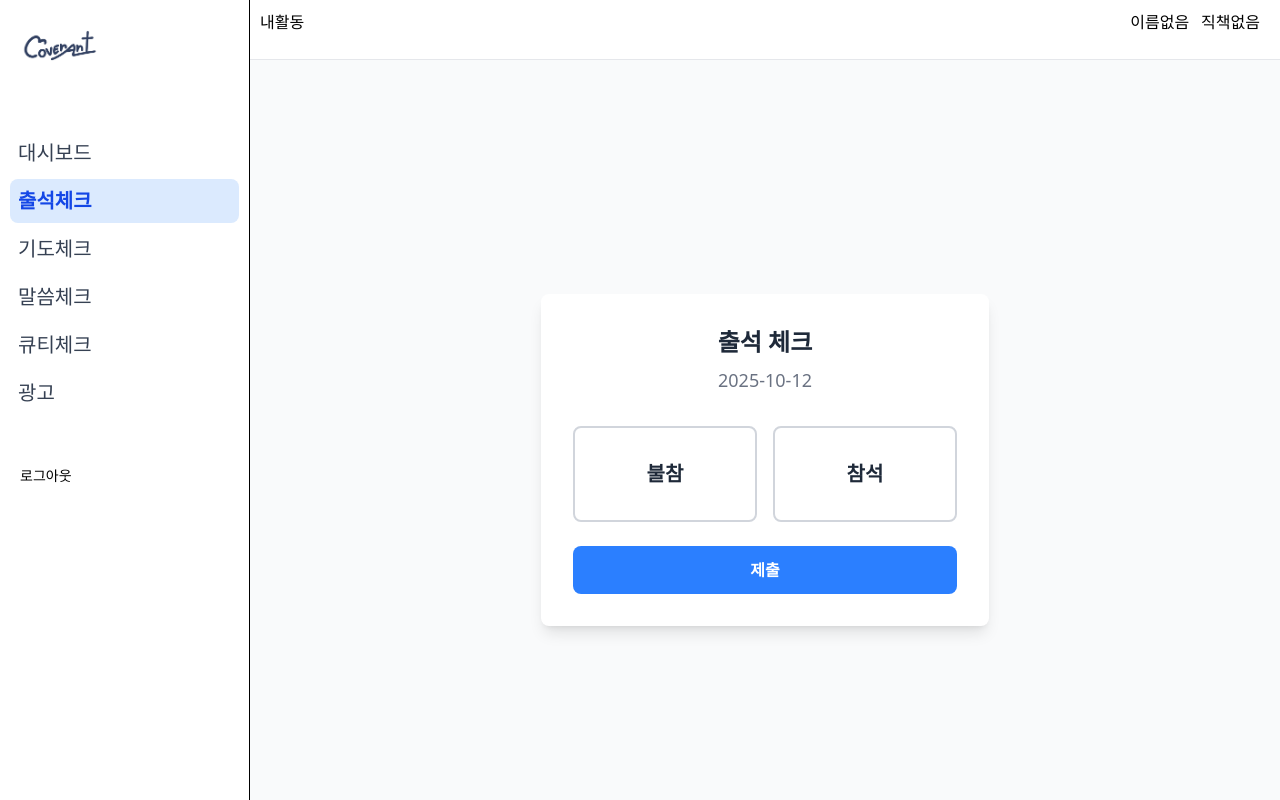
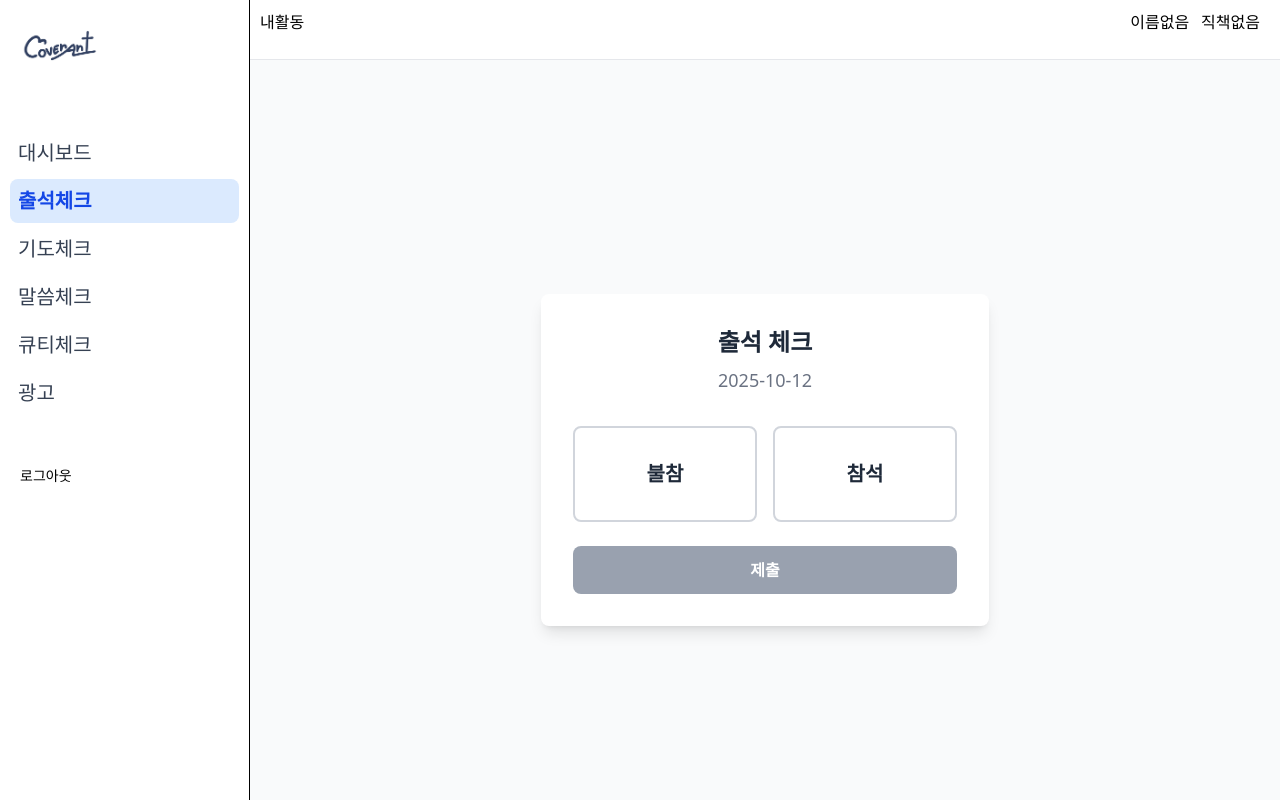
Before and after one commit to jin-park0115/JejaYuth, a React (Vite) app: page /home/attendance in a window 1280 px wide. Built offline with nearby package versions, Linux system fonts and the light colour scheme; no server answers.

Commit message:
feat: 출석체크 부분 supabase랑 연동

```diff
--- a/src/components/SideNavComponent.tsx
+++ b/src/components/SideNavComponent.tsx
@@ -1,5 +1,6 @@
 import { Link, useLocation, useNavigate } from "react-router-dom";
 import logo from "../assets/covenentLogo.jpg";
+import { useAuthStore } from "../store/useAuthStore";
 
 const menuItems = [
   { name: "대시보드", path: "/home/dashboard" },
@@ -13,13 +14,13 @@ const menuItems = [
 export function SideNavComponent() {
   const location = useLocation();
   const navigate = useNavigate();
+  const logoutAuth = useAuthStore((state) => state.clearAuth);
+
   const handleLogout = () => {
-    confirm("로그아웃 하시겠습니까?");
-    localStorage.removeItem("user");
-    localStorage.removeItem("refresh_token");
-    localStorage.removeItem("profile");
-    localStorage.removeItem("access_token");
-    navigate("/");
+    if (confirm("로그아웃 하시겠습니까?")) {
+      logoutAuth();
+      navigate("/");
+    }
   };
 
   return (
--- a/src/pages/Attendance.tsx
+++ b/src/pages/Attendance.tsx
@@ -1,23 +1,60 @@
+import axios from "axios";
+import { useState } from "react";
+import { useAuthStore } from "../store/useAuthStore";
+import { SUPABASE_ANON_KEY, SUPABASE_URL } from "../utils/supabaseConfig";
+
 export function Attendance() {
+  const [selected, setSelected] = useState<"참석" | "불참" | null>(null);
+  const [isSubmitting, setIsSubmitting] = useState(false);
+  const auth = useAuthStore((state) => state);
+
   const getCurrentSunday = () => {
     const today = new Date();
     let day = today.getDay();
     const sunday = new Date(today);
+    sunday.setDate(today.getDate() - day);
+    const offset = sunday.getTimezoneOffset() * 6000;
+    return new Date(sunday.getTime() - offset).toISOString().split("T")[0];
+  };
+  const currentSunday = getCurrentSunday();
 
-    if (day === 0) {
-      sunday.setDate(today.getDate());
-    } else {
-      sunday.setDate(today.getDate() - day);
-    }
-
-    const offset = sunday.getTimezoneOffset() * 60000;
-    const localISO = new Date(sunday.getTime() - offset)
-      .toISOString()
-      .split("T")[0];
-    return localISO;
+  const isCheckAvailable = () => {
+    const today = new Date();
+    const day = today.getDay();
+    return day === 0 || day === 1;
   };
 
-  const currentSunday = getCurrentSunday();
+  const handleSubmit = async () => {
+    if (!selected) return alert("참석 여부를 선택하세요.");
+    if (!isCheckAvailable()) return alert("오늘은 출석 체크가 불가능 합니다.");
+    setIsSubmitting(true);
+
+    try {
+      await axios.post(
+        `${SUPABASE_URL}/rest/v1/sunday_checks`,
+        {
+          user_id: auth.user.id,
+          date: currentSunday,
+          check_attended: selected === "참석",
+        },
+        {
+          headers: {
+            apiKey: SUPABASE_ANON_KEY,
+            Authorization: `Bearer ${auth.accessToken}`,
+            "Content-Type": "application/json",
+            Prefer: "resolution=merge-duplicates",
+          },
+        }
+      );
+      alert("출석완료!");
+      setSelected(null);
+    } catch (error) {
+      console.error("출석실패", error);
+      alert("출석 제출 중 오류 발생");
+    } finally {
+      setIsSubmitting(false);
+    }
+  };
 
   return (
     <div>
@@ -29,16 +66,41 @@ export function Attendance() {
           </div>
 
           <div className="grid grid-cols-2 gap-4 mb-6">
-            <button className="bg-white border-2 border-gray-300 rounded-lg p-8 hover:border-blue-500 transition-colors cursor-pointer">
+            <button
+              disabled={!isCheckAvailable() || isSubmitting}
+              onClick={() => setSelected("불참")}
+              className={`border-2 rounded-lg p-8 transition-colors cursor-pointer ${
+                selected === "불참"
+                  ? "border-red-500 bg-red-50"
+                  : "border-gray-300 hover:border-red-400"
+              }`}
+            >
               <span className="text-xl font-semibold text-gray-800">불참</span>
             </button>
-            <button className="bg-white border-2 border-gray-300 rounded-lg p-8 hover:border-blue-500 transition-colors cursor-pointer">
+
+            <button
+              disabled={!isCheckAvailable() || isSubmitting}
+              onClick={() => setSelected("참석")}
+              className={`border-2 rounded-lg p-8 transition-colors cursor-pointer ${
+                selected === "참석"
+                  ? "border-blue-500 bg-blue-50"
+                  : "border-gray-300 hover:border-blue-400"
+              }`}
+            >
               <span className="text-xl font-semibold text-gray-800">참석</span>
             </button>
           </div>
 
-          <button className="w-full bg-blue-500 hover:bg-blue-600 text-white font-semibold py-3 rounded-lg transition-colors">
-            제출
+          <button
+            onClick={handleSubmit}
+            disabled={!selected || !isCheckAvailable() || isSubmitting}
+            className={`w-full py-3 rounded-lg text-white font-semibold transition-colors ${
+              !selected || !isCheckAvailable() || isSubmitting
+                ? "bg-gray-400 cursor-not-allowed"
+                : "bg-blue-500 hover:bg-blue-600"
+            }`}
+          >
+            {isSubmitting ? "제출 중..." : "제출"}
           </button>
         </div>
       </div>
```
Also changed, not shown: 1 other file (tests, documents, lock files or other folders).
